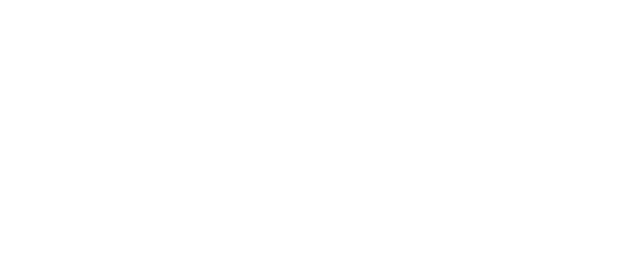
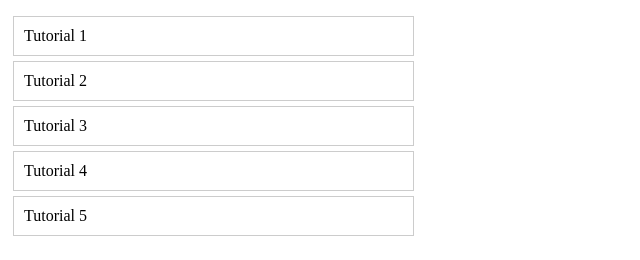
Before and after one commit to Kipngenocodes/Javascript, a website: page javascript_events/event_delegation.html in a window 1280 px wide. Shown: the whole page, without its empty margins (0-640 px from the left). Drawn offline with Linux system fonts and the light colour scheme.

Commit message:
working event Delegation in Javascript

```diff
--- a/javascript_events/event_delegation.html
+++ b/javascript_events/event_delegation.html
@@ -0,0 +1,34 @@
+<!DOCTYPE html>
+<html>
+<head>
+    <style>
+        ul {list-style-type: none; padding: 0;}
+        li {margin: 5px;
+            padding: 10px;
+            border: 1px solid #ccc;
+            cursor: pointer;
+            max-width: 30%;
+        }
+    </style>
+</head>
+    <body>
+    <ul id="myList">
+        <li>Tutorial 1</li>
+        <li>Tutorial 2</li>
+        <li>Tutorial 3</li>
+        <li>Tutorial 4</li>
+        <li>Tutorial 5</li>
+    </ul>
+    <div id = "output"></div>
+    <script>
+        const output = document.getElementById("output");
+        const myList = document.getElementById("myList")
+        myList.addEventListener("click", function(event) {
+            if (event.target.tagName === "LI") {
+                output.innerHTML += "Tutorial clicked: " +
+                event.target.textContent + "<br>";
+            }
+        });
+    </script>
+    </body>
+</html>
```
Also changed, not shown: javascript_events/timer.html (+1 -1 lines).
